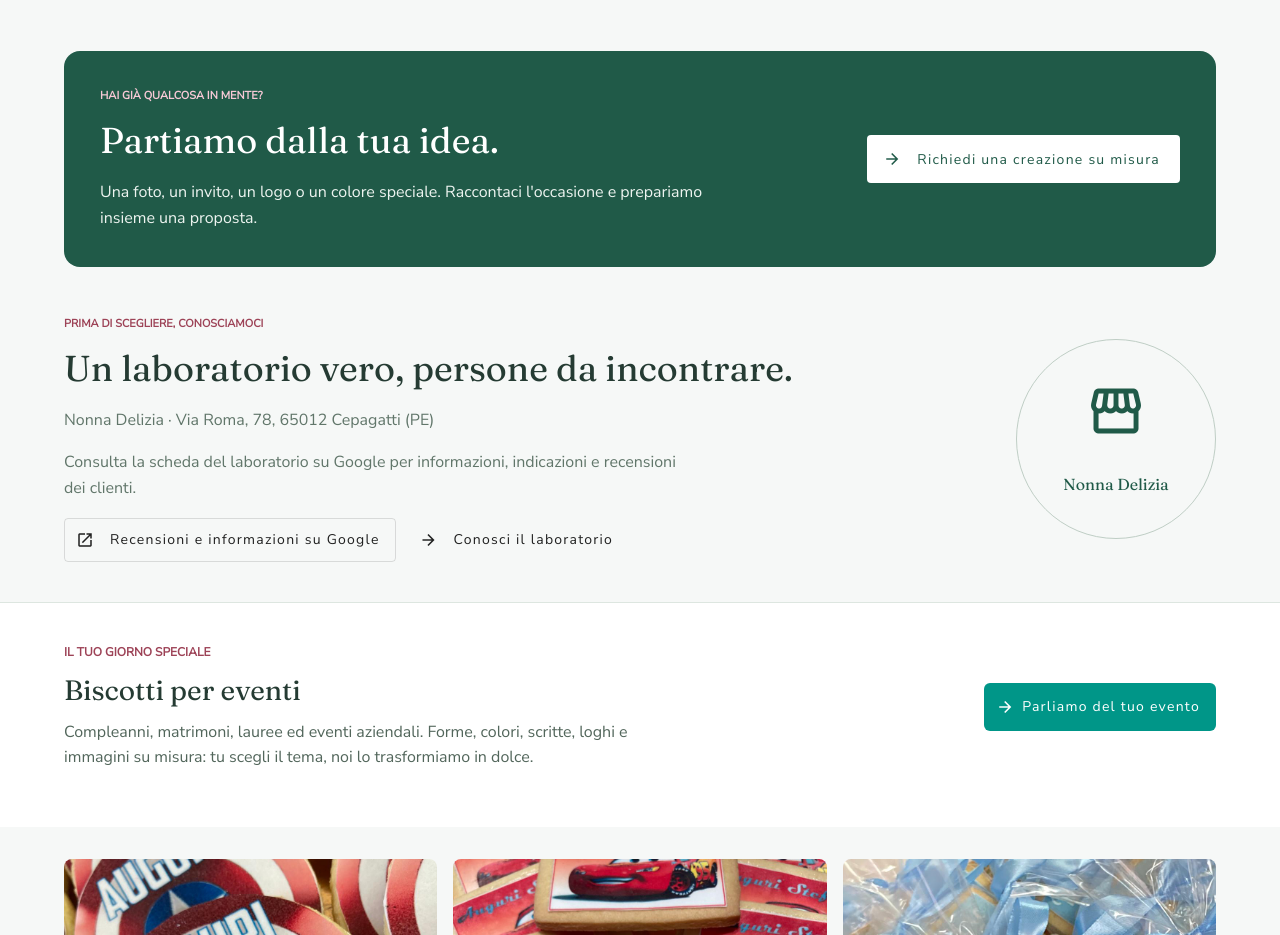
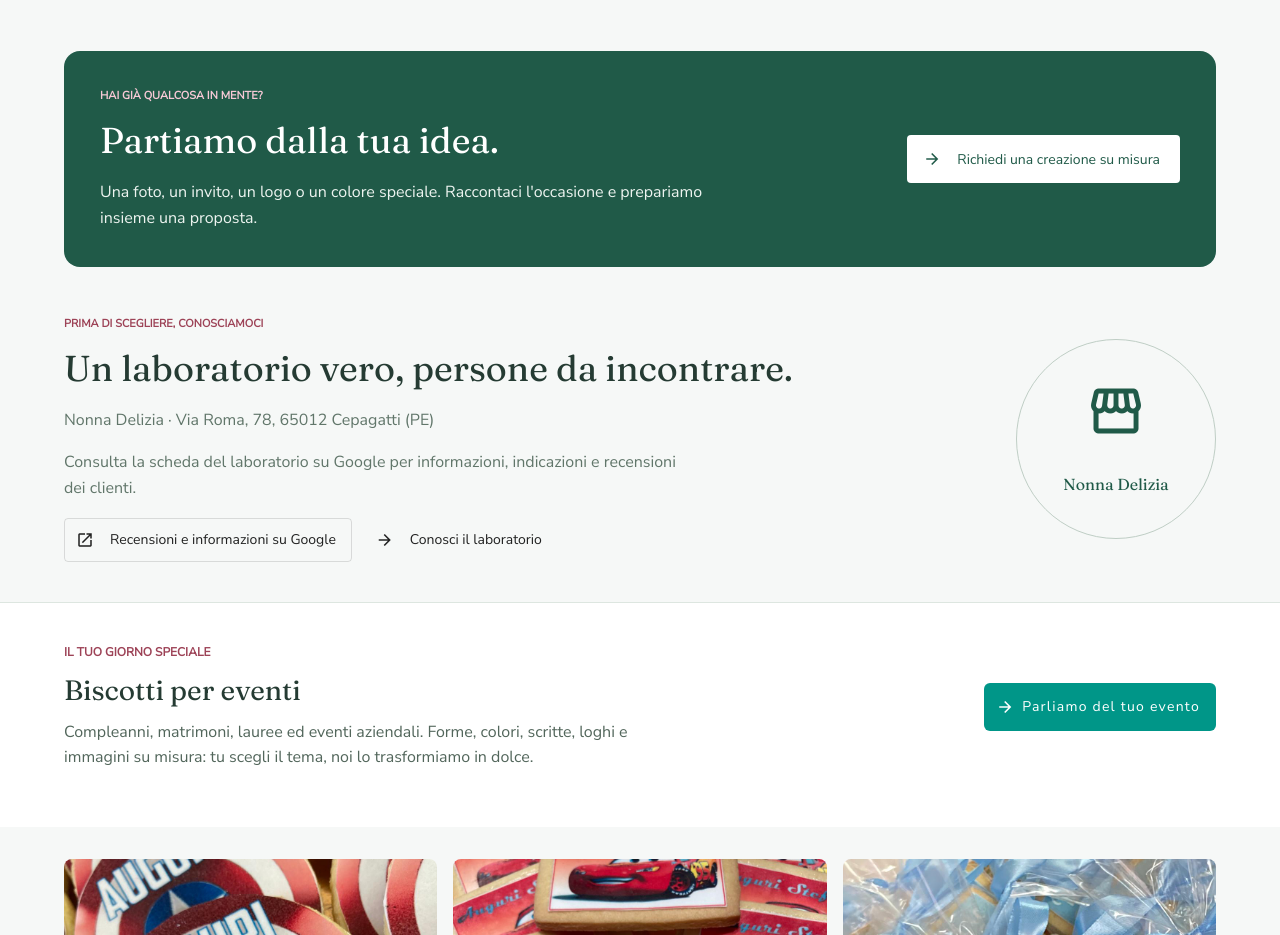
Before and after one commit to gioelevalori/cookiemakers, an Angular app: page / in a window 1280 px wide. Shown: the part 3720-4655 px from the top of the page. Built offline with nearby package versions, Linux system fonts and the light colour scheme; a web font is replaced by a local one.

Commit message:
Normalize letter spacing in homepage call-to-action buttons

```diff
--- a/src/app/customer-experience.component.css
+++ b/src/app/customer-experience.component.css
@@ -4,7 +4,7 @@
 h2 { font: 600 clamp(26px, 3vw, 36px)/1.25 "Fraunces", serif; margin: 0 0 16px; text-wrap: balance; }
 h3 { font: 600 21px/1.3 "Fraunces", serif; margin: 0 0 12px; text-wrap: balance; }
 p { color: #61766a; line-height: 1.65; margin: 0 0 16px; max-width: 65ch; text-wrap: pretty; }
-a { color: #205a48; display: inline-flex; align-items: center; gap: 8px; min-height: 44px; text-decoration: none; font-size: 14px; }
+a { color: #205a48; display: inline-flex; align-items: center; gap: 8px; min-height: 44px; text-decoration: none; font-size: 14px; letter-spacing: normal; word-spacing: normal; }
 a:focus-visible { outline: 3px solid #205a48; outline-offset: 4px; }
 a mat-icon { font-size: 18px; width: 18px; height: 18px; flex-shrink: 0; }
 .section-title { max-width: 780px; margin-bottom: 28px; }
```
